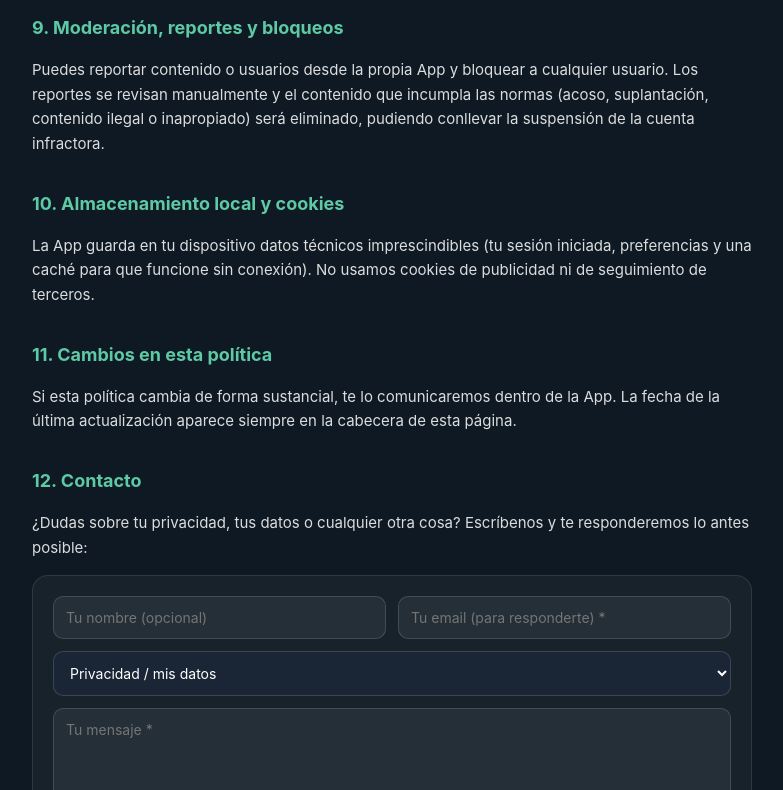
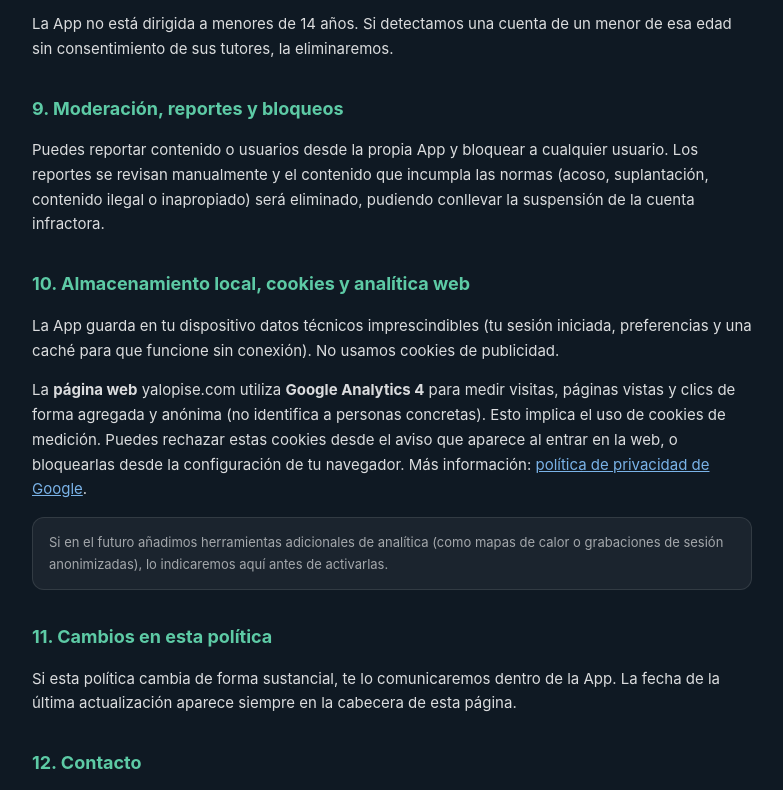
Before and after one commit to itsvalvs/webpageAppYalopise, a plain HTML site: page privacidad.html in a window 1280 px wide. Shown: the part 1747-2537 px from the top of the page, without its empty margins (248-1031 px from the left). Drawn offline with Linux system fonts and the light colour scheme.

Commit message:
Update privacidad.html

```diff
--- a/privacidad.html
+++ b/privacidad.html
@@ -29,6 +29,7 @@
   <li><strong>Ubicación:</strong> solo si das permiso, usamos tu posición GPS para (a) anotar las coordenadas de tus visitas y (b) verificar que estás dentro del municipio que marcas como conquistado. La ubicación se consulta puntualmente en esos momentos; la App no te rastrea en segundo plano.</li>
   <li><strong>Actividad en la App:</strong> municipios marcados como visitados, eventos a los que te apuntas, reacciones, comentarios, amistades, bloqueos y reportes.</li>
   <li><strong>Notificaciones:</strong> si las activas, guardamos la suscripción técnica necesaria para enviártelas.</li>
+  <li><strong>Formularios de la web:</strong> si nos escribes (contacto, sugerencias o patrocinio), guardamos los datos que incluyas en el formulario (nombre, email y mensaje) solo para responderte, gestionados a través del servicio <strong>FormSubmit</strong>.</li>
 </ul>
 <p>No recogemos datos de salud, financieros ni de categorías especiales, y no vendemos tus datos a nadie.</p>
 
@@ -59,8 +60,10 @@
 <h2>9. Moderación, reportes y bloqueos</h2>
 <p>Puedes reportar contenido o usuarios desde la propia App y bloquear a cualquier usuario. Los reportes se revisan manualmente y el contenido que incumpla las normas (acoso, suplantación, contenido ilegal o inapropiado) será eliminado, pudiendo conllevar la suspensión de la cuenta infractora.</p>
 
-<h2>10. Almacenamiento local y cookies</h2>
-<p>La App guarda en tu dispositivo datos técnicos imprescindibles (tu sesión iniciada, preferencias y una caché para que funcione sin conexión). No usamos cookies de publicidad ni de seguimiento de terceros.</p>
+<h2>10. Almacenamiento local, cookies y analítica web</h2>
+<p>La App guarda en tu dispositivo datos técnicos imprescindibles (tu sesión iniciada, preferencias y una caché para que funcione sin conexión). No usamos cookies de publicidad.</p>
+<p>La <strong>página web</strong> yalopise.com utiliza <strong>Google Analytics 4</strong> para medir visitas, páginas vistas y clics de forma agregada y anónima (no identifica a personas concretas). Esto implica el uso de cookies de medición. Puedes rechazar estas cookies desde el aviso que aparece al entrar en la web, o bloquearlas desde la configuración de tu navegador. Más información: <a href="https://policies.google.com/privacy" target="_blank" rel="noopener">política de privacidad de Google</a>.</p>
+<div class="nota">Si en el futuro añadimos herramientas adicionales de analítica (como mapas de calor o grabaciones de sesión anonimizadas), lo indicaremos aquí antes de activarlas.</div>
 
 <h2>11. Cambios en esta política</h2>
 <p>Si esta política cambia de forma sustancial, te lo comunicaremos dentro de la App. La fecha de la última actualización aparece siempre en la cabecera de esta página.</p>
```
